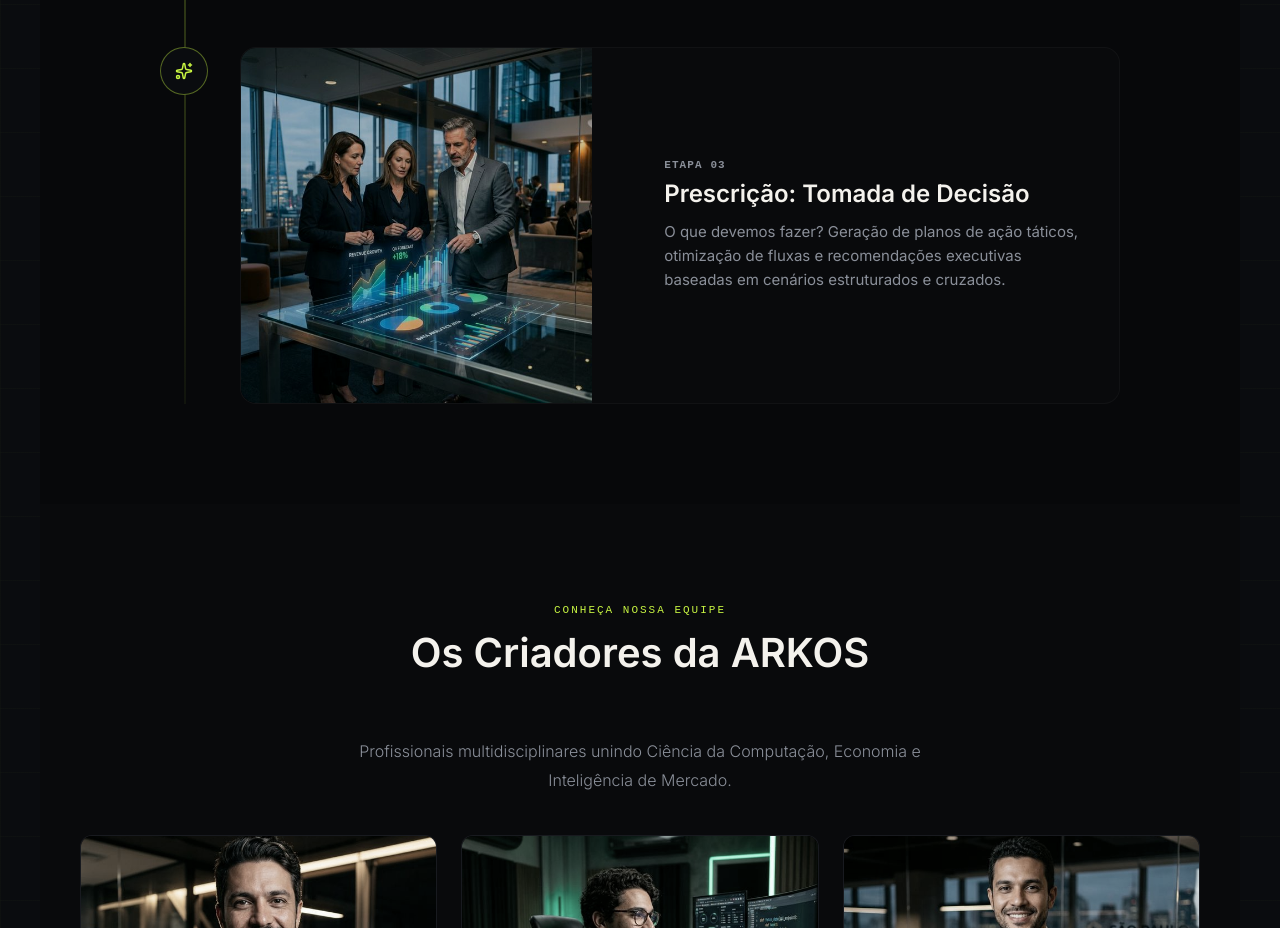
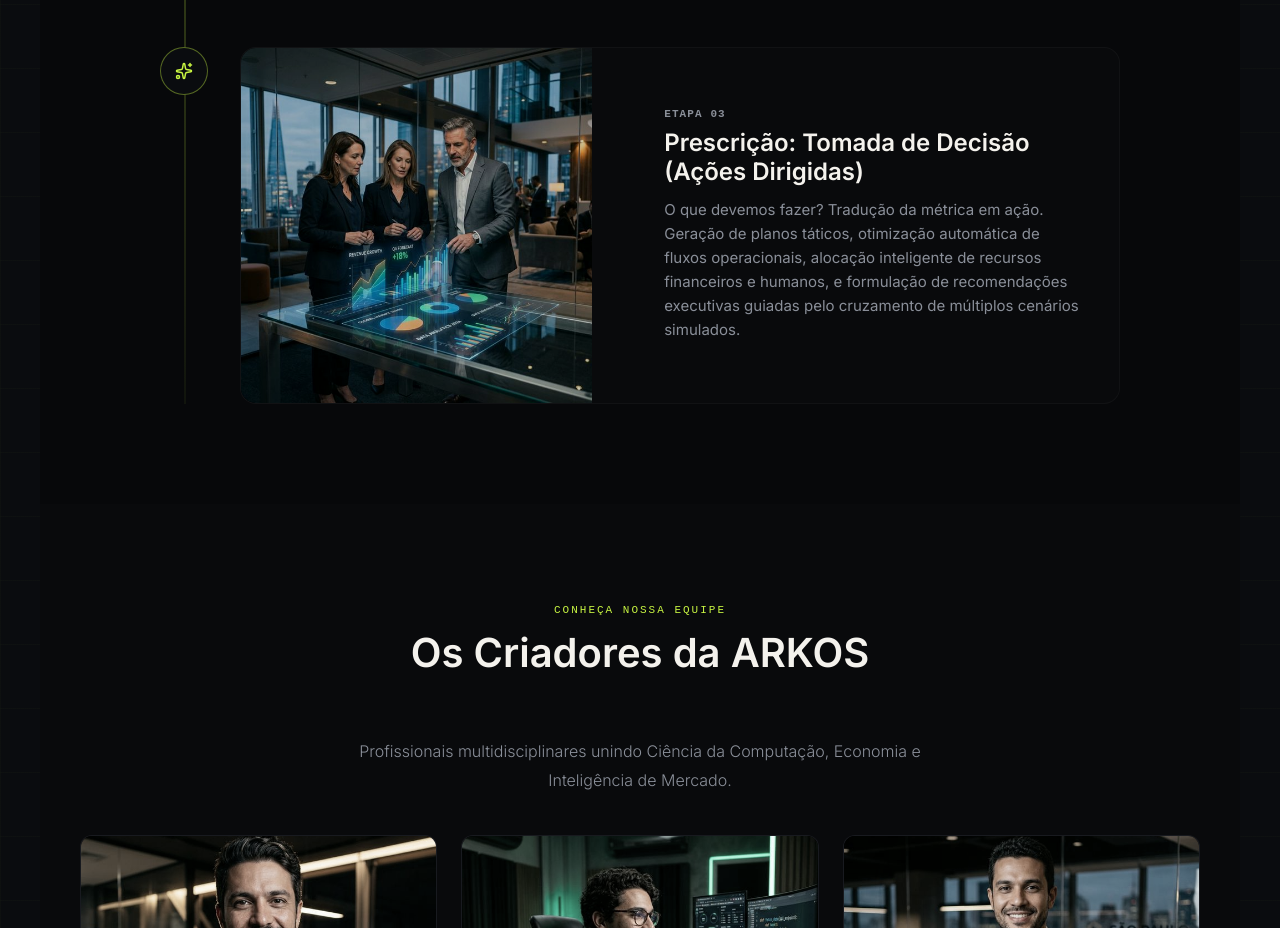
Before and after one commit to Renatoassis86/gestaocontratos, a Next.js app: page / in a window 1280 px wide. Shown: the part 4540-5468 px from the top of the page. Built offline with nearby package versions, Linux system fonts and the light colour scheme.

Commit message:
fix: Expand and correct typos in prescriptive phase pipeline text Node triggers framing

```diff
--- a/src/app/page.tsx
+++ b/src/app/page.tsx
@@ -330,8 +330,8 @@ export default function Home() {
               </div>
               <div className={styles.streamText}>
                 <span className={styles.streamLabel}>ETAPA 03</span>
-                <h3>Prescrição: Tomada de Decisão</h3>
-                <p>O que devemos fazer? Geração de planos de ação táticos, otimização de fluxas e recomendações executivas baseadas em cenários estruturados e cruzados.</p>
+                <h3>Prescrição: Tomada de Decisão (Ações Dirigidas)</h3>
+                <p>O que devemos fazer? Tradução da métrica em ação. Geração de planos táticos, otimização automática de fluxos operacionais, alocação inteligente de recursos financeiros e humanos, e formulação de recomendações executivas guiadas pelo cruzamento de múltiplos cenários simulados.</p>
               </div>
             </div>
           </div>
```
